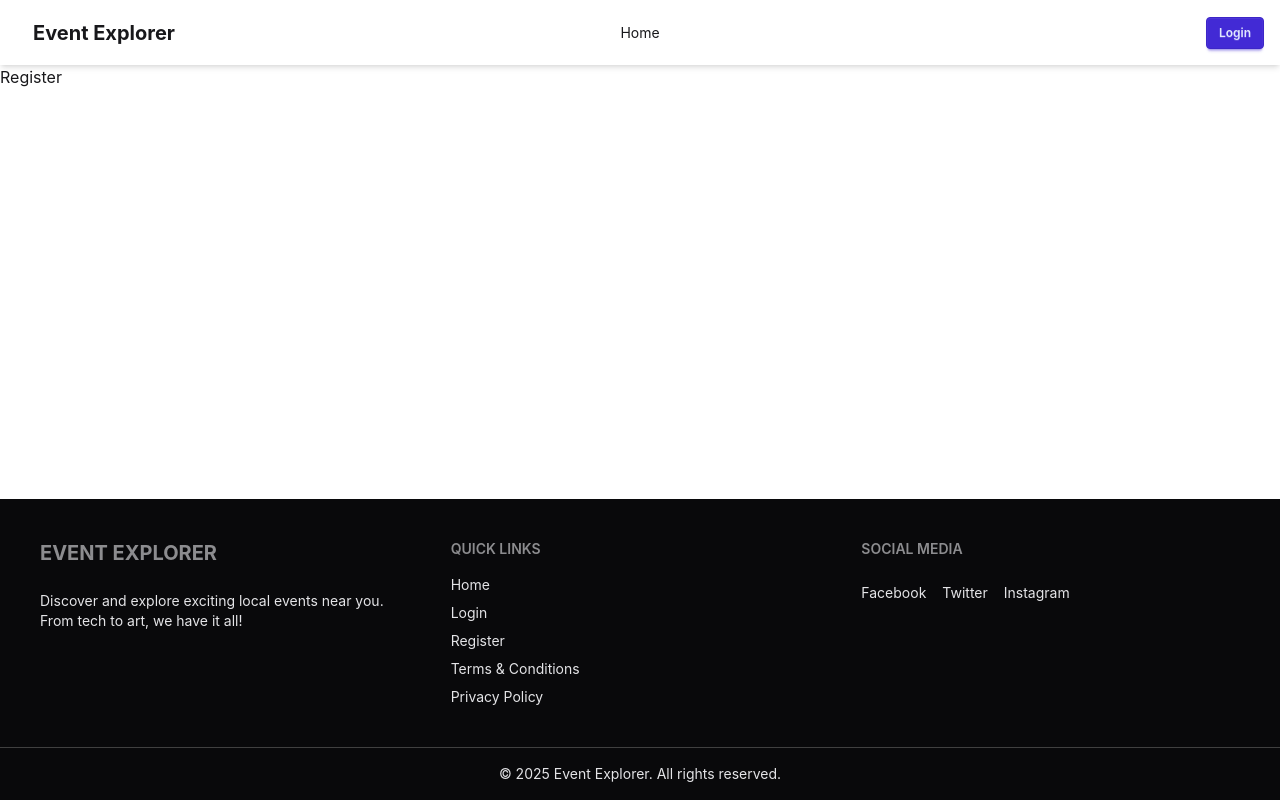
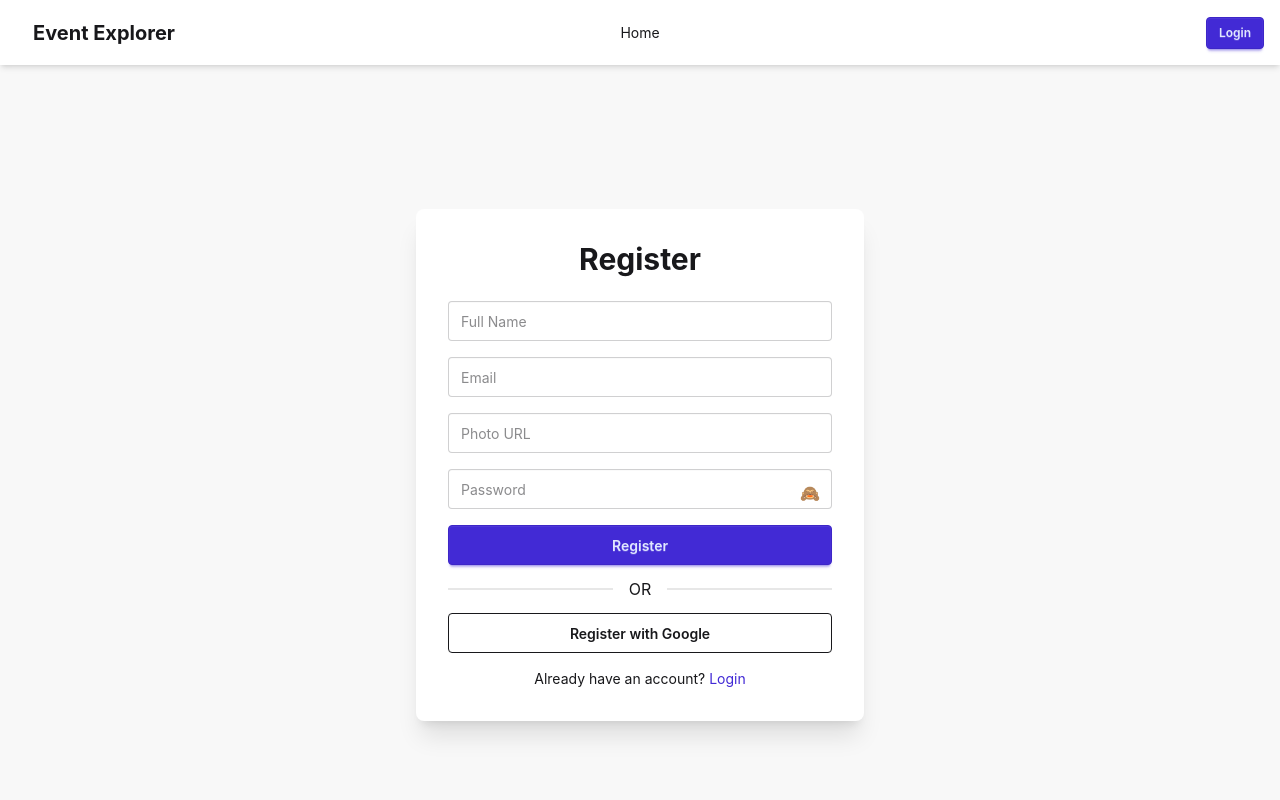
Before and after one commit to minhajulislam999/event-explorer, a React (Vite) app: page /register in a window 1280 px wide. Shown: the top 800 px of the page. Built offline with nearby package versions, Linux system fonts and the light colour scheme; no server answers.

Commit message:
add login and register pages with firebase authentication

```diff
--- a/src/App.jsx
+++ b/src/App.jsx
@@ -10,6 +10,7 @@ import MyBookings from "./pages/MyBookings/MyBookings";
 import NotFound from "./pages/NotFound/NotFound";
 import PrivateRoute from "./routes/PrivateRoute";
 import './App.css'
+import { ToastContainer } from 'react-toastify';
 
 
 const router = createBrowserRouter([
@@ -43,6 +44,7 @@ function App() {
   return (
     <>
       <RouterProvider router={router} />;
+      <ToastContainer position="top-right" autoClose={3000} />
     </>
   )
 }
--- a/src/pages/Login/Login.jsx
+++ b/src/pages/Login/Login.jsx
@@ -1,11 +1,83 @@
 import React from 'react'
 
+import { useState } from "react";
+import { Link, useNavigate } from "react-router-dom";
+import { signInWithEmailAndPassword, GoogleAuthProvider, signInWithPopup } from "firebase/auth";
+import { auth } from "../../firebaseConfig";
+import { toast } from "react-toastify";
+import useTitle from "../../hooks/useTitle";
+
+const provider = new GoogleAuthProvider();
+
 const Login = () => {
+  useTitle("Login");
+  const [email, setEmail] = useState("");
+  const navigate = useNavigate();
+
+  const handleLogin = (e) => {
+    e.preventDefault();
+    const password = e.target.password.value;
+
+    signInWithEmailAndPassword(auth, email, password)
+      .then(() => {
+        toast.success("Logged in successfully!");
+        navigate("/");
+      })
+      .catch((err) => toast.error(err.message));
+  };
+
+  const handleGoogle = () => {
+    signInWithPopup(auth, provider)
+      .then(() => {
+        toast.success("Logged in with Google!");
+        navigate("/");
+      })
+      .catch((err) => toast.error(err.message));
+  };
+
   return (
-    <div>
-      Login
+    <div className="min-h-screen flex items-center justify-center bg-base-200">
+      <div className="card w-full max-w-md bg-base-100 shadow-xl p-8">
+        <h2 className="text-3xl font-bold text-center mb-6">Login</h2>
+        <form onSubmit={handleLogin} className="flex flex-col gap-4">
+          <input
+            type="email"
+            name="email"
+            placeholder="Email"
+            className="input input-bordered w-full"
+            value={email}
+            onChange={(e) => setEmail(e.target.value)}
+            required
+          />
+          <input
+            type="password"
+            name="password"
+            placeholder="Password"
+            className="input input-bordered w-full"
+            required
+          />
+          <div className="text-right">
+            <Link
+              to="/forgot-password"
+              state={{ email }}
+              className="text-sm text-primary hover:underline"
+            >
+              Forgot Password?
+            </Link>
+          </div>
+          <button type="submit" className="btn btn-primary w-full">Login</button>
+        </form>
+        <div className="divider">OR</div>
+        <button onClick={handleGoogle} className="btn btn-outline w-full">
+          Login with Google
+        </button>
+        <p className="text-center mt-4 text-sm">
+          Don't have an account?{" "}
+          <Link to="/register" className="text-primary hover:underline">Register</Link>
+        </p>
+      </div>
     </div>
-  )
-}
+  );
+};
 
-export default Login
+export default Login;
--- a/src/pages/Register/Register.jsx
+++ b/src/pages/Register/Register.jsx
@@ -1,11 +1,112 @@
 import React from 'react'
 
+import { useState } from "react";
+import { Link, useNavigate } from "react-router-dom";
+import { createUserWithEmailAndPassword, GoogleAuthProvider, signInWithPopup, updateProfile } from "firebase/auth";
+import { auth } from "../../firebaseConfig";
+import { toast } from "react-toastify";
+import useTitle from "../../hooks/useTitle";
+
+const provider = new GoogleAuthProvider();
+
 const Register = () => {
+  useTitle("Register");
+  const [showPassword, setShowPassword] = useState(false);
+  const navigate = useNavigate();
+
+  const handleRegister = (e) => {
+    e.preventDefault();
+    const name = e.target.name.value;
+    const email = e.target.email.value;
+    const photoURL = e.target.photoURL.value;
+    const password = e.target.password.value;
+
+    // Password validation
+    if (!/[A-Z]/.test(password)) {
+      return toast.error("Password must have at least one uppercase letter!");
+    }
+    if (!/[a-z]/.test(password)) {
+      return toast.error("Password must have at least one lowercase letter!");
+    }
+    if (password.length < 6) {
+      return toast.error("Password must be at least 6 characters!");
+    }
+
+    createUserWithEmailAndPassword(auth, email, password)
+      .then((result) => {
+        return updateProfile(result.user, { displayName: name, photoURL });
+      })
+      .then(() => {
+        toast.success("Registration successful!");
+        navigate("/");
+      })
+      .catch((err) => toast.error(err.message));
+  };
+
+  const handleGoogle = () => {
+    signInWithPopup(auth, provider)
+      .then(() => {
+        toast.success("Logged in with Google!");
+        navigate("/");
+      })
+      .catch((err) => toast.error(err.message));
+  };
+
   return (
-    <div>
-      Register
+    <div className="min-h-screen flex items-center justify-center bg-base-200">
+      <div className="card w-full max-w-md bg-base-100 shadow-xl p-8">
+        <h2 className="text-3xl font-bold text-center mb-6">Register</h2>
+        <form onSubmit={handleRegister} className="flex flex-col gap-4">
+          <input
+            type="text"
+            name="name"
+            placeholder="Full Name"
+            className="input input-bordered w-full"
+            required
+          />
+          <input
+            type="email"
+            name="email"
+            placeholder="Email"
+            className="input input-bordered w-full"
+            required
+          />
+          <input
+            type="text"
+            name="photoURL"
+            placeholder="Photo URL"
+            className="input input-bordered w-full"
+            required
+          />
+          <div className="relative">
+            <input
+              type={showPassword ? "text" : "password"}
+              name="password"
+              placeholder="Password"
+              className="input input-bordered w-full"
+              required
+            />
+            <button
+              type="button"
+              onClick={() => setShowPassword(!showPassword)}
+              className="absolute right-3 top-3 text-gray-500"
+            >
+              {showPassword ? "👁️" : "🙈"}
+            </button>
+          </div>
+          <button type="submit" className="btn btn-primary w-full">Register</button>
+        </form>
+        <div className="divider">OR</div>
+        <button onClick={handleGoogle} className="btn btn-outline w-full">
+          Register with Google
+        </button>
+        <p className="text-center mt-4 text-sm">
+          Already have an account?{" "}
+          <Link to="/login" className="text-primary hover:underline">Login</Link>
+        </p>
+      </div>
     </div>
-  )
-}
+  );
+};
 
-export default Register
+export default Register;
```
